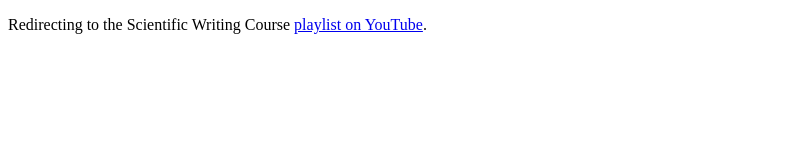
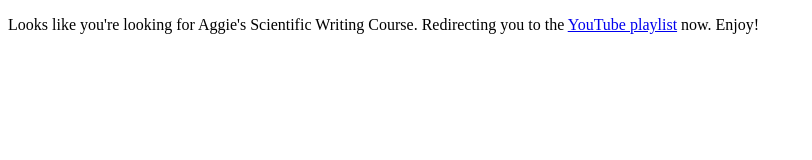
Before and after one commit to abranczyk/agatabranczyk.github.io, a plain HTML site: page scientificwriting.html in a window 1280 px wide. Shown: the whole page, without its empty margins (0-812 px from the left). Drawn offline with Linux system fonts and the light colour scheme.

Commit message:
Update scientificwriting.html

```diff
--- a/scientificwriting.html
+++ b/scientificwriting.html
@@ -5,6 +5,6 @@
     <script defer data-domain="agatabranczyk.com" src="https://plausible.io/js/script.js"></script>
   </head>
   <body>
-    <p>Redirecting to the Scientific Writing Course <a href="https://www.youtube.com/playlist?list=PLnwt2ODY2PX1P_23KOr0hs_zMeBHE3Q0d">playlist on YouTube</a>.</p>
+    <p>Looks like you're looking for Aggie's Scientific Writing Course. Redirecting you to the <a href="https://www.youtube.com/playlist?list=PLnwt2ODY2PX1P_23KOr0hs_zMeBHE3Q0d">YouTube playlist</a> now. Enjoy!</p>
   </body>
 </html>
```
